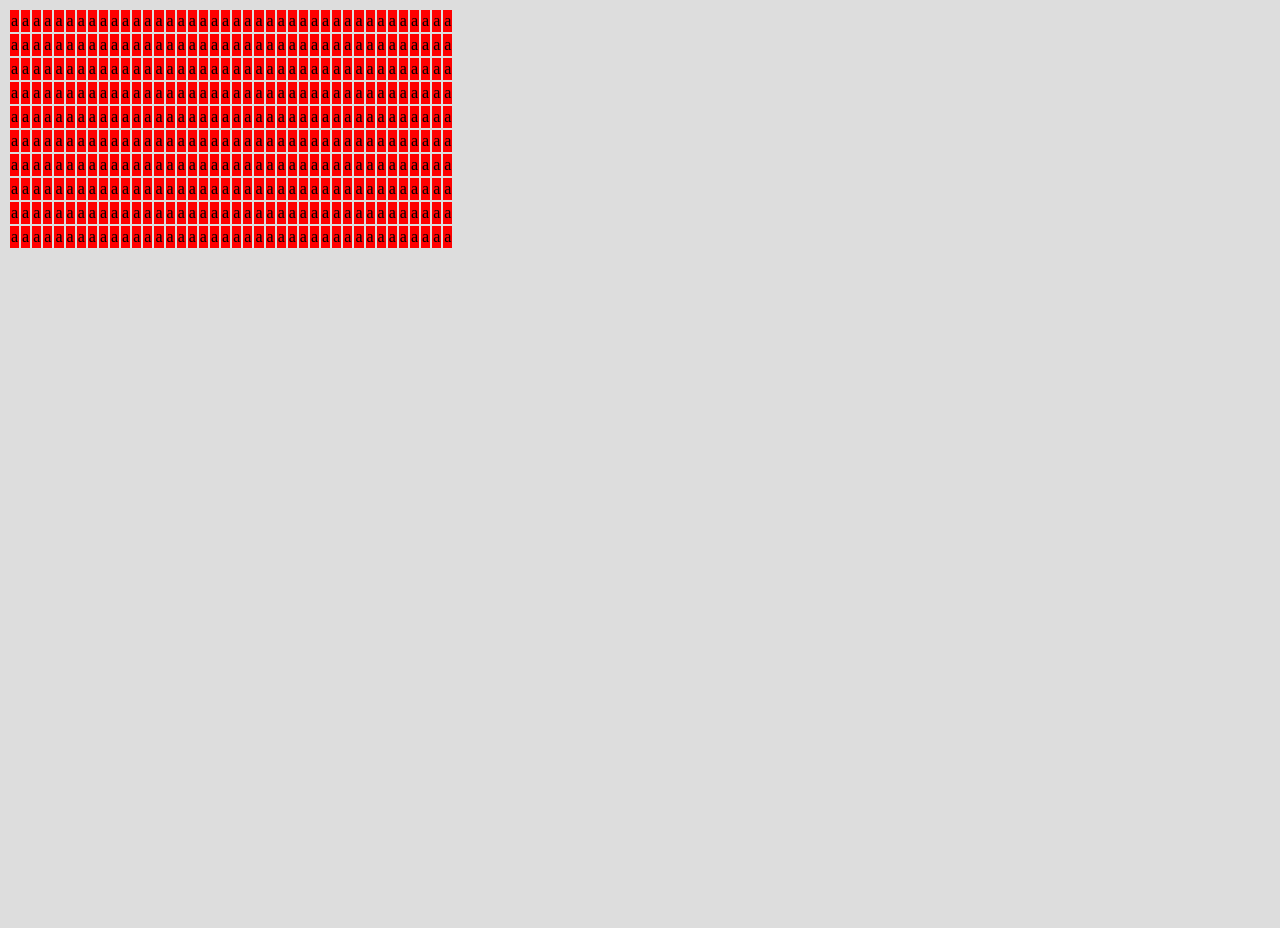
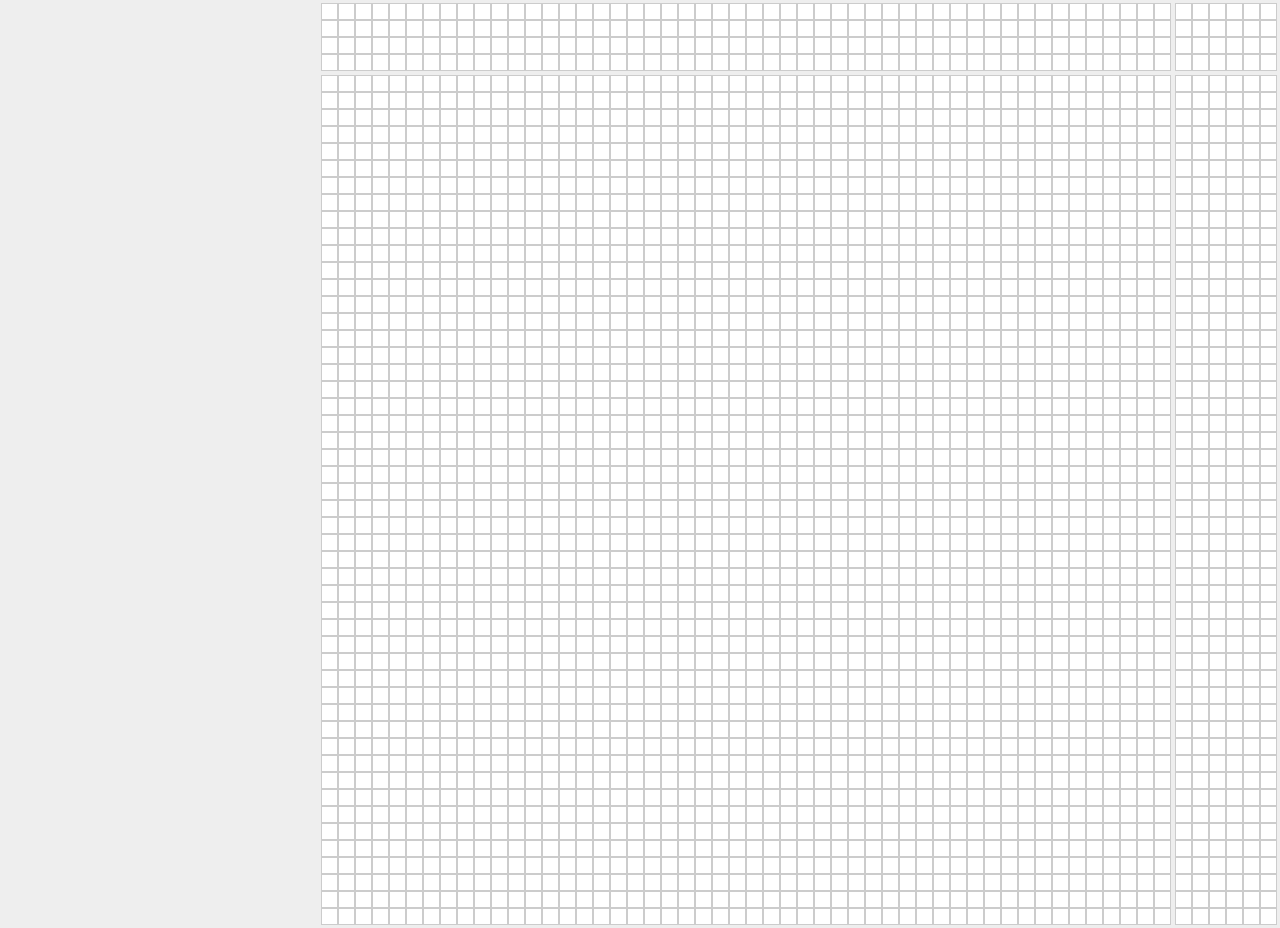
Before and after one commit to silso/loomlite, a React app: page / in a window 1280 px wide. Before the commit the page ends 800 px from the top, so only its background shows below. Built offline with nearby package versions, Linux system fonts and the light colour scheme; the HTML template or start-up script is replaced by a standard one.

Commit message:
sorted out cell styling, started creating overall shape

```diff
--- a/src/App.js
+++ b/src/App.js
@@ -1,5 +1,5 @@
 import React from 'react';
-import Table from './Table.js';
+import PatTable from './PatTable.js';
 import './styles/styles.scss';
 
 /**
@@ -14,7 +14,20 @@ class App extends React.Component {
   }
 
   render() {
-		return <Table/>
+		return (
+			<div className="topTable">
+				<table><tbody>
+					<tr>
+						<td><PatTable numX="6" numY="4"/></td>
+						<td><PatTable numX="50" numY="4"/></td>
+					</tr>
+					<tr>
+						<td><PatTable numX="6" numY="50"/></td>
+						<td><PatTable numX="50" numY="50"/></td>
+					</tr>
+				</tbody></table>
+			</div>
+		);
   }
 }
 export default App;
--- /dev/null
+++ b/src/PatTable.js
@@ -0,0 +1,45 @@
+import React from 'react';
+
+/**
+ * PatCell
+ */
+class PatCell extends React.Component {
+	constructor(props) {
+		super(props);
+	}
+
+	render() {
+		return (
+			<td className={this.props.className} style={{backgroundColor: this.props.color}}></td>
+		)
+	}
+}
+
+/**
+ * PatTable
+ */
+class PatTable extends React.Component {
+	constructor(props) {
+		super(props);
+	}
+
+	render() {
+		let table = new Array(this.props.numY);
+		for (let i = 0; i < this.props.numY; i++) {
+			let row = new Array(this.props.numX);
+			for (let j = 0; j < this.props.numX; j++) {
+				let c = [];
+				for (let k = 0; k < 3; k++) {
+					c[k] = Math.floor(Math.random() * 256);
+				}
+				row[j] = <PatCell key={`${i},${j}`} className="patCell" color={/*`rgb(${c[0]},${c[1]},${c[2]})`*/"white"}/>;
+			}
+			table[i] = <tr key={`${i}`}>{row}</tr>;
+		}
+		return (
+			<table cellPadding="0" cellSpacing="0"><tbody>{table}</tbody></table>
+		);
+	}
+}
+
+export default PatTable;
--- a/src/Table.js
+++ /dev/null
@@ -1,45 +0,0 @@
-import React from 'react';
-
-/**
- * Cell
- */
-class Cell extends React.Component {
-	constructor(props) {
-		super(props);
-	}
-
-	render() {
-		return (
-			<td class={this.props.class}>
-				a
-			</td>
-		)
-	}
-}
-
-/**
- * Table
- */
-class Table extends React.Component {
-	constructor(props) {
-		super(props);
-		// init
-	}
-
-	render() {
-		//return (<p>testy test</p>);
-		let table = new Array(10);
-		for (let i = 0; i < 10; i++) {
-			let row = new Array(100);
-			for (let j = 0; j < 40; j++) {
-				row[j] = <Cell class="cell"/>;
-			}
-			table[i] = <tr>{row}</tr>;
-		}
-		return (
-			<table><tbody>{table}</tbody></table>
-		);
-	}
-}
-
-export default Table;
--- a/src/styles/styles.scss
+++ b/src/styles/styles.scss
@@ -1,9 +1,20 @@
 body {
-	background-color: #dddddd;
+	margin: 0px;
+	background-color: #eeeeee;
 }
 
-.cell {
-	background-color: red;
-	height: 20px;
-	width: 5px;
+.topTable {
+	direction: rtl;
+	overflow: scroll;
+	align: right;
+	margin-right: 0px;
+	margin-left: auto;
+	height: 100%;
 }
+
+.patCell {
+	width: 15px;
+	min-width: 15px;
+	height: 15px;
+	border: 1px solid rgba(0, 0, 0, 0.2);
+}
```
